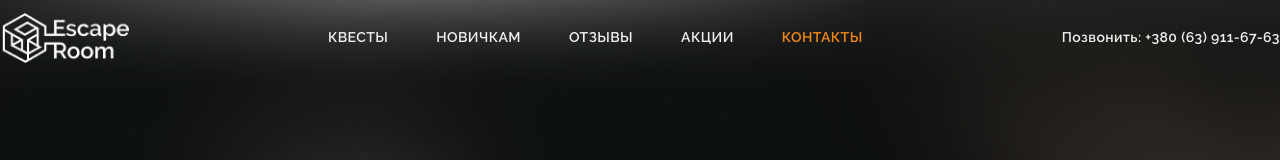
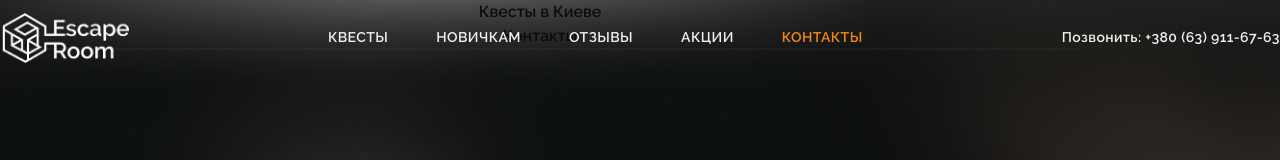
Before and after one commit to VolgarDiablo/EscapeRoom, a React (Create React App) app in the folder client/: page /contacts in a window 1280 px wide. Shown: the top 160 px of the page. Built offline with nearby package versions, Linux system fonts and the light colour scheme.

Commit message:
contacts structure

```diff
--- a/client/src/components/Contacts/Contacts.js
+++ b/client/src/components/Contacts/Contacts.js
@@ -1,6 +1,7 @@
 import React from "react";
 import backgroundImage from "../../assets/images/bg-contacts.png";
 import gradientImage from "../../assets/images/bg-contacts__dark-gradient.png";
+import SeparatorHor from "../../assets/icons/SeparatorHor";
 
 function Contacts() {
   return (
@@ -18,6 +19,17 @@ function Contacts() {
           backgroundImage: `url(${backgroundImage})`,
         }}
       ></div>
+      <div className="max-w-[1080px]">
+        <div>
+          <span>Квесты в Киеве</span>
+          <h1>Контакты</h1>
+        </div>
+        <SeparatorHor />
+        <div>
+          <div></div>
+          <div></div>
+        </div>
+      </div>
     </div>
   );
 }
```
